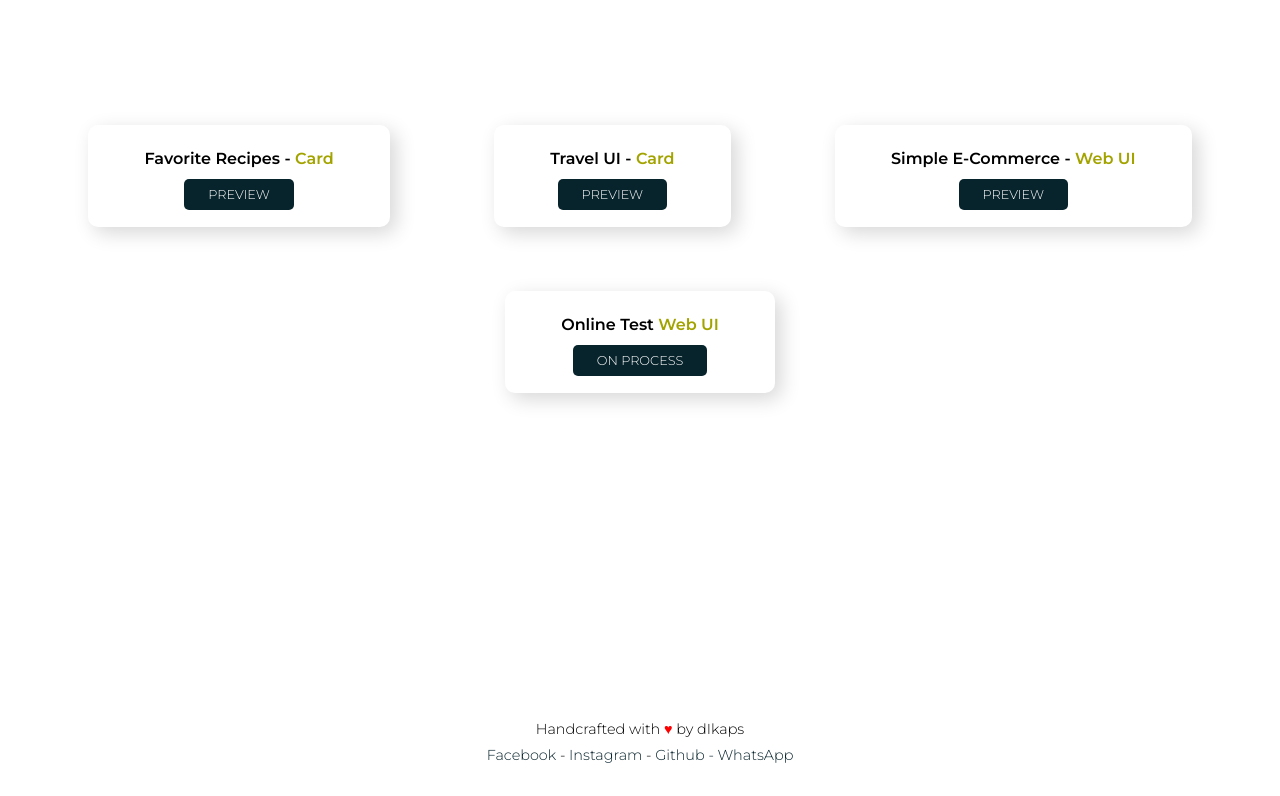
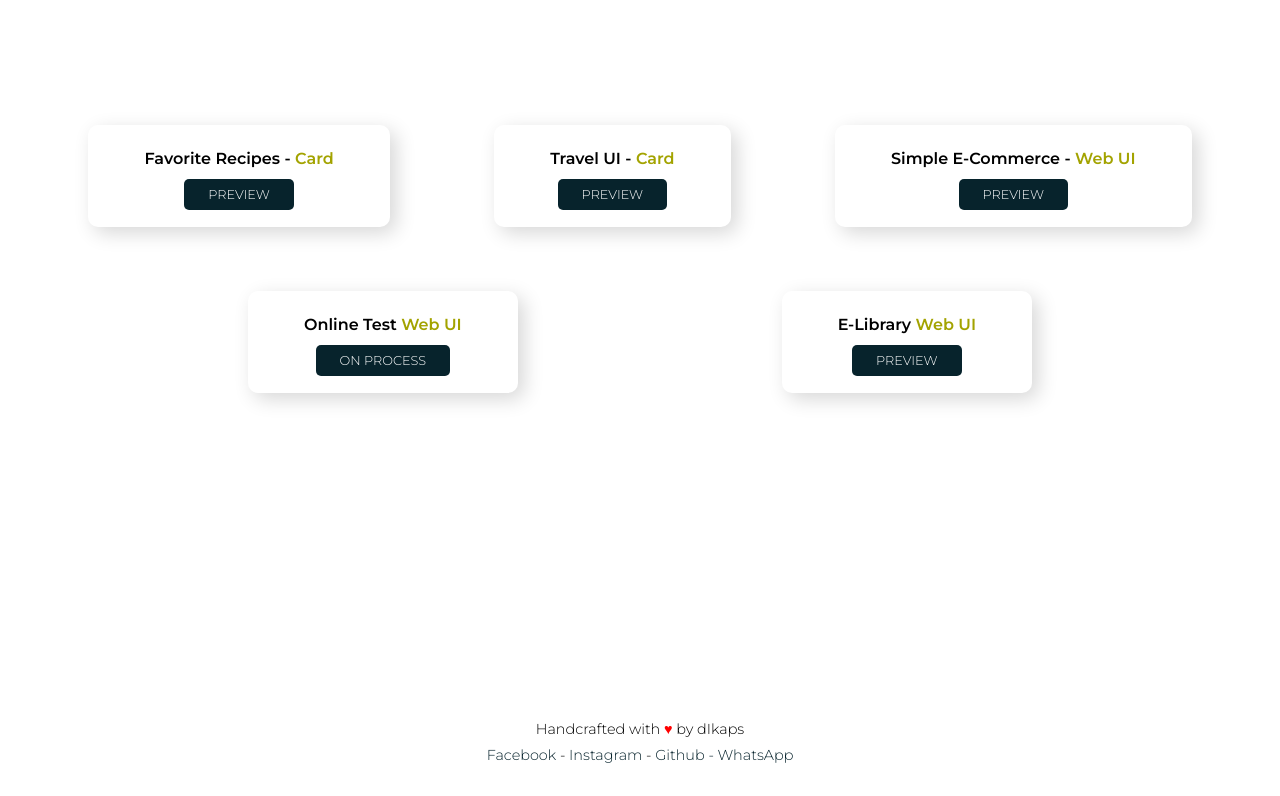
Before and after one commit to andikaPs/andikaPs.github.io, a plain HTML site: page index.html in a window 1280 px wide. Shown: the part 888-1684 px from the top of the page. Drawn offline with Linux system fonts and the light colour scheme.

Commit message:
add e-library

```diff
--- a/index.html
+++ b/index.html
@@ -54,6 +54,13 @@
             <a href="https://andikaps.github.io/online-test" target="_blank">On Process</a>
           </div>
         </div>
+
+        <div class="card">
+          <div class="card__title">E-Library <span>Web UI</span></div>
+          <div class="card__action">
+            <a href="https://andikaps.github.io/e-library/" target="_blank">Preview</a>
+          </div>
+        </div>
       </div>
     </section>
 
```
